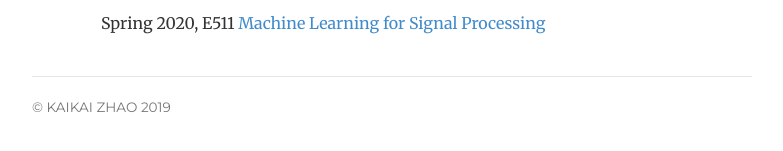
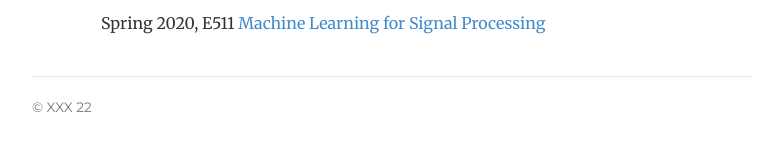
Before and after one commit to mathfirst/mathfirst.github.io, a Jekyll site: the page built from index.html, in a window 1280 px wide. Shown: the part 684-835 px from the top of the page, without its empty margins (248-1031 px from the left). Built offline with Jekyll 4.4.1, drawn with Linux system fonts in a browser that asks for light colours.

Commit message:
Update footer.html

```diff
--- a/_includes/footer.html
+++ b/_includes/footer.html
@@ -1,7 +1,7 @@
 <div class="footer">
 	<div class="row">
 	<div class="col-sm-8">
-	<p><small>&copy; Kaikai Zhao 2019 </small></p>
+	<p><small>&copy; XXX 22 </small></p>
 			</div>
 
 	</div>
```
